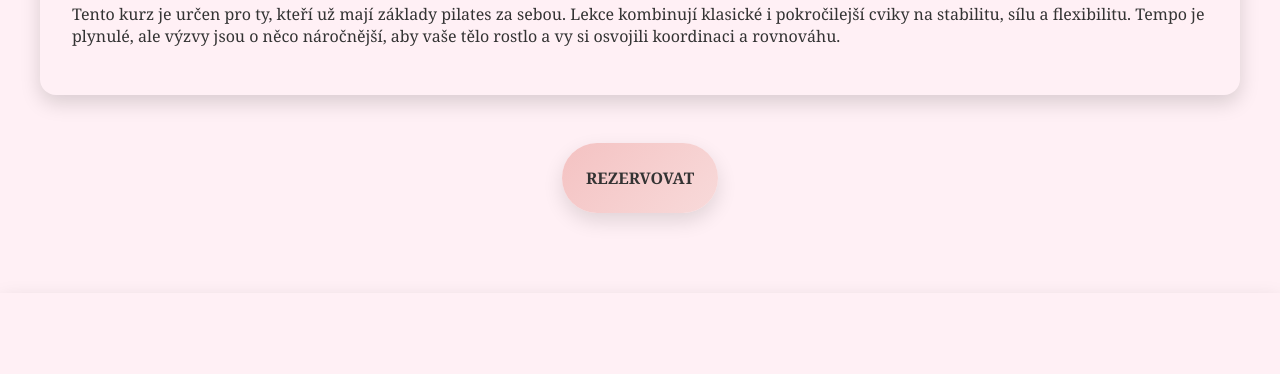
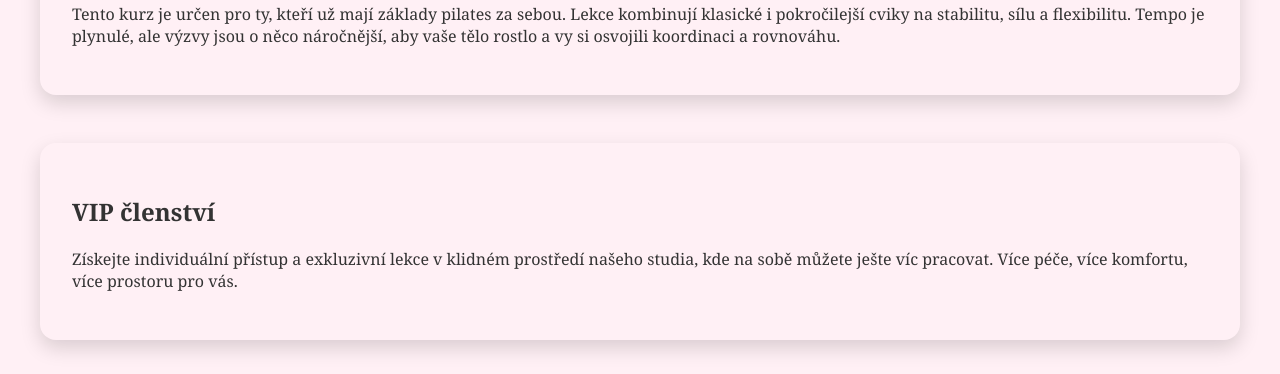
Before and after one commit to mastebnsi/pilates, a plain HTML site: page service.html in a window 1280 px wide. Shown: the part 1372-1746 px from the top of the page. Drawn offline with Linux system fonts and the light colour scheme.

Commit message:
Update vip clenstvi service.html

```diff
--- a/service.html
+++ b/service.html
@@ -55,6 +55,12 @@
                 <h2>Kurz pilates pro mírně pokročilé</h2>
                 <p>Tento kurz je určen pro ty, kteří už mají základy pilates za sebou. Lekce kombinují klasické i pokročilejší cviky na stabilitu, sílu a flexibilitu. Tempo je plynulé, ale výzvy jsou o něco náročnější, aby vaše tělo rostlo a vy si osvojili koordinaci a rovnováhu.</p>
             </div>
+
+            <div class="sluzby-container">
+                <h2>VIP členství</h2>
+                <p>Získejte individuální přístup a exkluzivní lekce v klidném prostředí našeho studia, kde na sobě můžete ješte víc pracovat. Více péče, více komfortu, více prostoru pro vás.</p>
+            </div>
+
             <a href="https://mirka-vojackova.group.myfox.cz/group?shopId=clpjs2ycgciqv0783ytfl5uhe">REZERVOVAT</a>
         </section>
 
```
